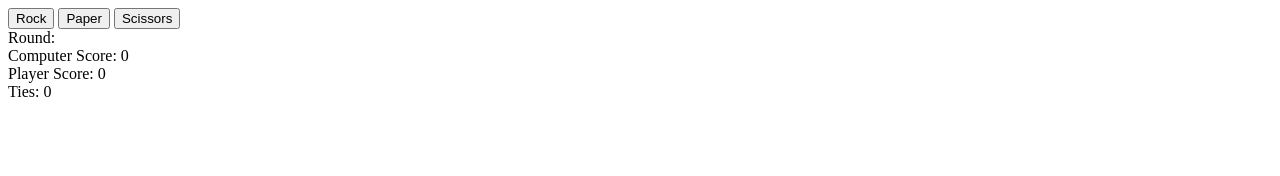
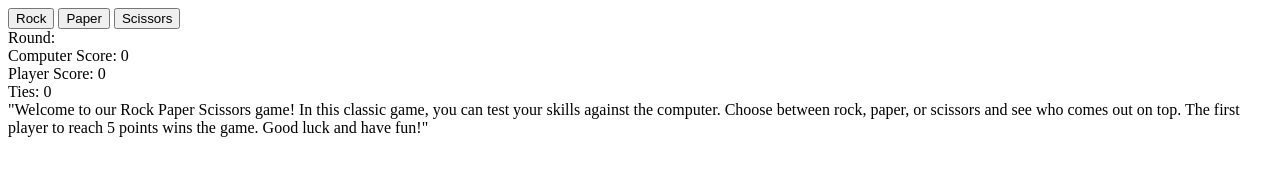
Before and after one commit to SaadJ12/Rock-Paper-Scissors, a plain HTML site: page index.html in a window 1280 px wide. Drawn offline with Linux system fonts and the light colour scheme.

Commit message:
Added About Section on html page

```diff
--- a/index.html
+++ b/index.html
@@ -20,6 +20,7 @@
     <div class="playerScore">Player Score: 0         </div>
     <div class="ties">Ties: 0</div>
     <div class="gameResults">  </div>
+    <div class="about">"Welcome to our Rock Paper Scissors game! In this classic game, you can test your skills against the computer. Choose between rock, paper, or scissors and see who comes out on top. The first player to reach 5 points wins the game. Good luck and have fun!"</div>
     <script src="javascript.js" async defer></script>
     </body>
 </html>
```
